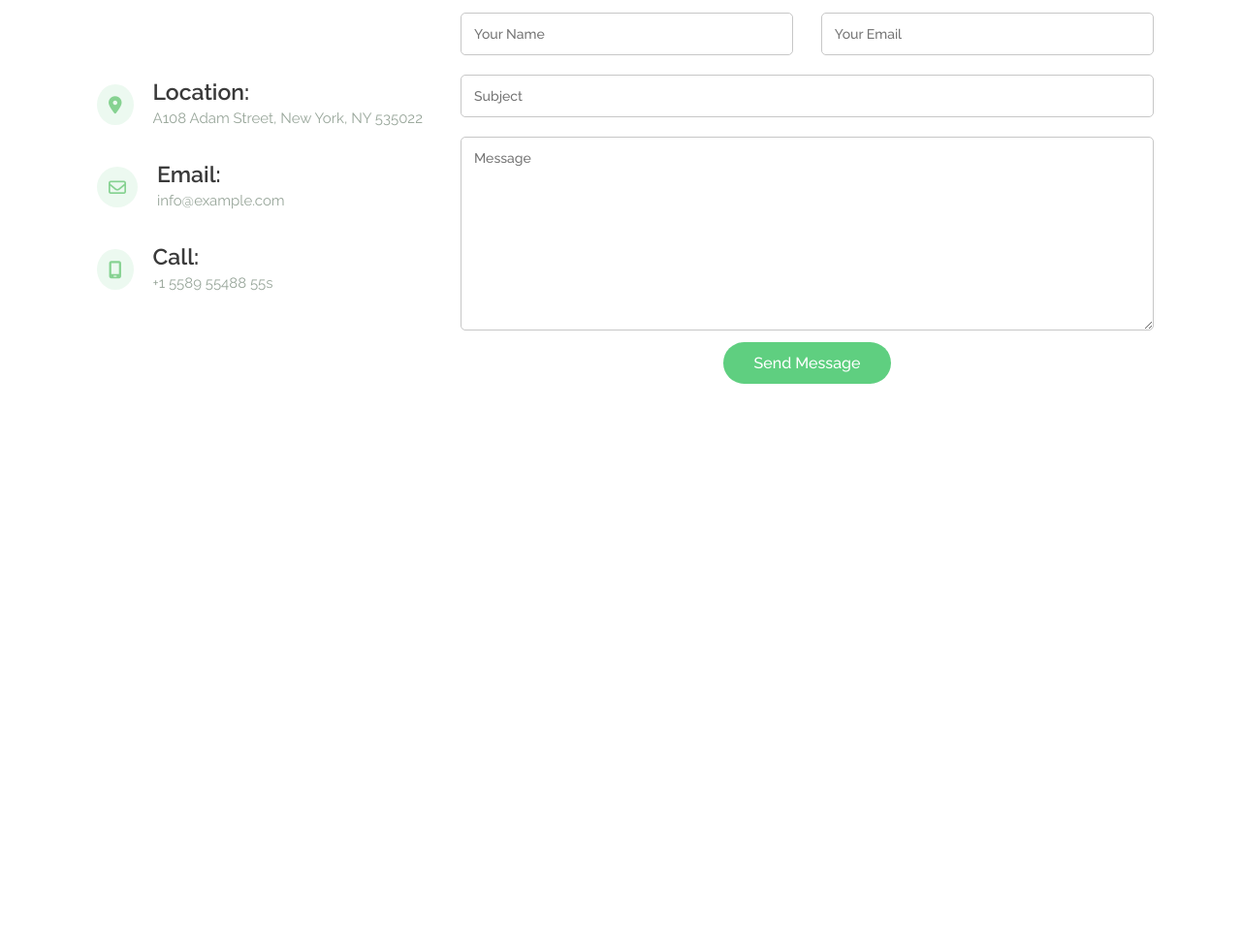
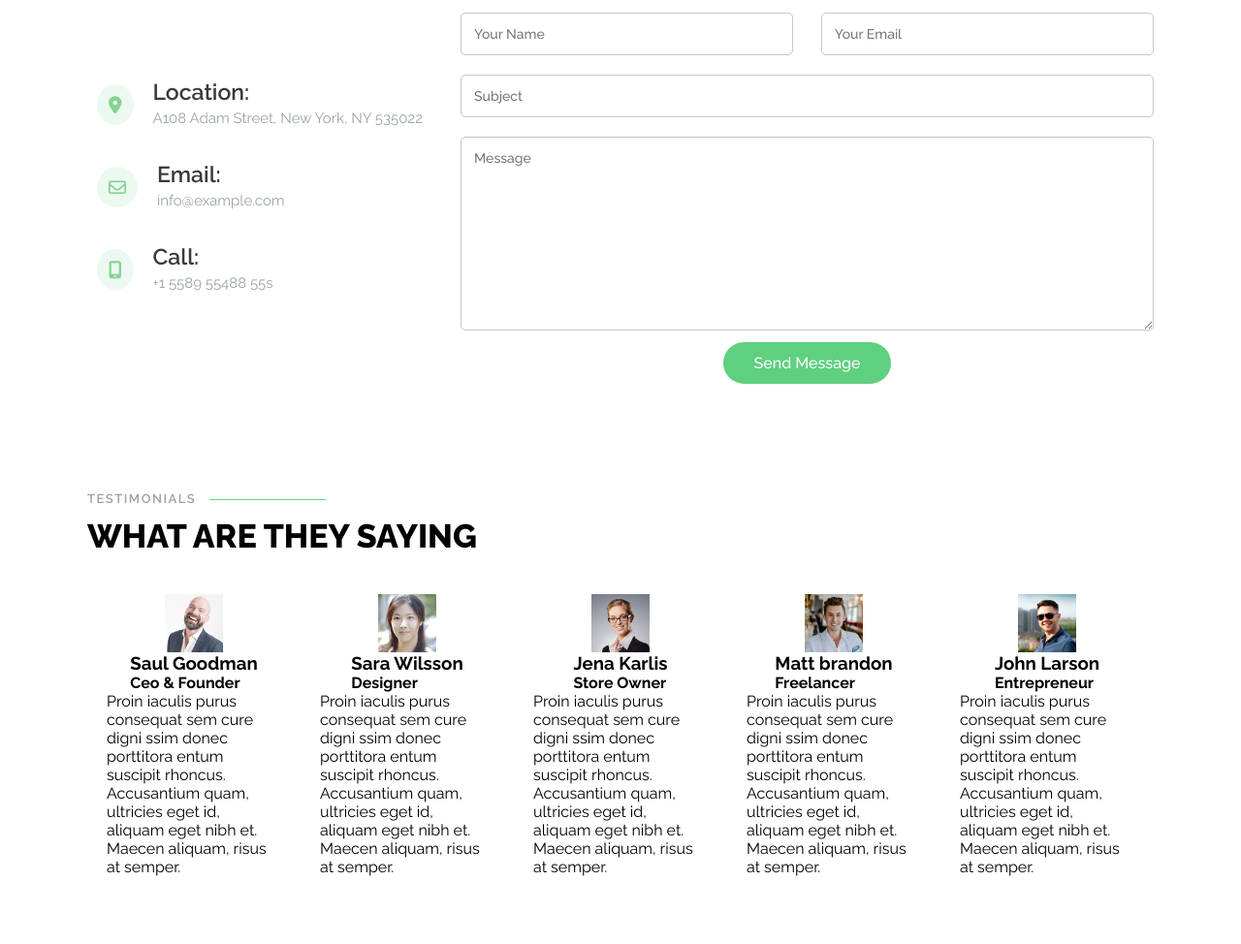
Before and after one commit to TouriaBakassi/School, a plain HTML site: page Home/index-Home.html in a window 1280 px wide. Shown: the part 4641-5615 px from the top of the page at 97% size. Before the commit the page ends 5095 px from the top, so only its background shows below. Drawn offline with Linux system fonts and the light colour scheme.

Commit message:
The Sequel

```diff
--- a/Home/index-Home.html
+++ b/Home/index-Home.html
@@ -489,7 +489,7 @@
     <!-- ...................................... End Section9 .................................-->
     <!-- ...................................... Start Section10 .................................-->
 
-    <section class="sect10">
+    <section class="sect10 contact-and-map">
       <div class="map">
         <iframe
           src="https://www.google.com/maps/embed?pb=!1m18!1m12!1m3!1d3024.361280743014!2d-74.00832638521861!3d40.710062645672174!2m3!1f0!2f0!3f0!3m2!1i1024!2i768!4f13.1!3m3!1m2!1s0x89c25a22a3bda30d%3A0xb89d1fe6bc499443!2sDowntown%20Conference%20Center!5e0!3m2!1sfr!2sma!4v1669233475004!5m2!1sfr!2sma"
@@ -524,18 +524,118 @@
         </div>
         <div class="formulaire">
           <div class="full-name">
-            <input type="text" placeholder="Your Name" /><input type="email" placeholder="Your Email" />
+            <input type="text" placeholder="Your Name" /><input
+              type="email"
+              placeholder="Your Email"
+            />
           </div>
           <div class="subject"><input type="text" placeholder="Subject" /></div>
-         <div class="message"><textarea placeholder="Message" name="message" id="message" cols="30" rows="10"></textarea></div>
-        <div><a href="">Send Message</a></div>
+          <div class="message">
+            <textarea
+              placeholder="Message"
+              name="message"
+              id="message"
+              cols="30"
+              rows="10"
+            ></textarea>
+          </div>
+          <div><a href="">Send Message</a></div>
         </div>
       </div>
     </section>
     <!-- ...................................... End Section10 .................................-->
     <!-- ...................................... Start Section11 .................................-->
-
-    <section class="sect11"></section>
+    <section class="sect11">
+      <div class="grand-titre">
+        <h5>TESTIMONIALS</h5>
+        <div class="line"></div>
+        <h2>WHAT ARE THEY SAYING</h2>
+      </div>
+      <div class="testimonials">
+        <div class="testimonial">
+          <div class="testimonial-photo">
+            <img src="../images/testimonials-1.jpg" alt="testimonials-1" />
+          </div>
+          <div class="testimonial-name">
+            <h3>Saul Goodman</h3>
+            <h4>Ceo & Founder</h4>
+          </div>
+          <div class="testimonial-content">
+            <i></i>
+            <p>
+              Proin iaculis purus consequat sem cure digni ssim donec porttitora
+              entum suscipit rhoncus. Accusantium quam, ultricies eget id,
+              aliquam eget nibh et. Maecen aliquam, risus at semper.
+            </p>
+            <i></i>
+          </div>
+        </div>
+        <div class="testimonial">
+          <div class="testimonial-photo">
+            <img src="../images/testimonials-2.jpg" alt="testimonials-2" />
+          </div>
+          <div class="testimonial-name">
+            <h3>Sara Wilsson</h3>
+            <h4>Designer</h4>
+          </div>
+          <div class="testimonial-content">
+            <i></i>
+            <p>Proin iaculis purus consequat sem cure digni ssim donec porttitora
+              entum suscipit rhoncus. Accusantium quam, ultricies eget id,
+              aliquam eget nibh et. Maecen aliquam, risus at semper.</p>
+            <i></i>
+          </div>
+        </div>
+        <div class="testimonial">
+          <div class="testimonial-photo">
+            <img src="../images/testimonials-3.jpg" alt="testimonials-3" />
+          </div>
+          <div class="testimonial-name">
+            <h3>Jena Karlis</h3>
+            <h4>Store Owner</h4>
+          </div>
+          <div class="testimonial-content">
+            <i></i>
+            <p>Proin iaculis purus consequat sem cure digni ssim donec porttitora
+              entum suscipit rhoncus. Accusantium quam, ultricies eget id,
+              aliquam eget nibh et. Maecen aliquam, risus at semper.</p>
+            <i></i>
+          </div>
+        </div>
+        <div class="testimonial">
+          <div class="testimonial-photo">
+            <img src="../images/testimonials-4.jpg" alt="testimonials-4" />
+          </div>
+          <div class="testimonial-name">
+            <h3>Matt brandon</h3>
+            <h4>Freelancer</h4>
+          </div>
+          <div class="testimonial-content">
+            <i></i>
+            <p>Proin iaculis purus consequat sem cure digni ssim donec porttitora
+              entum suscipit rhoncus. Accusantium quam, ultricies eget id,
+              aliquam eget nibh et. Maecen aliquam, risus at semper.</p>
+            <i></i>
+          </div>
+        </div>
+        <div class="testimonial">
+          <div class="testimonial-photo">
+            <img src="../images/testimonials-5.jpg" alt="testimonials-5" />
+          </div>
+          <div class="testimonial-name">
+            <h3>John Larson</h3>
+            <h4>Entrepreneur</h4>
+          </div>
+          <div class="testimonial-content">
+            <i></i>
+            <p>Proin iaculis purus consequat sem cure digni ssim donec porttitora
+              entum suscipit rhoncus. Accusantium quam, ultricies eget id,
+              aliquam eget nibh et. Maecen aliquam, risus at semper.</p>
+            <i></i>
+          </div>
+        </div>
+      </div>
+    </section>
     <!-- ...................................... End Section11 .................................-->
     <!-- ...................................... Start Section12 .................................-->
 
--- a/Home/style-Home.css
+++ b/Home/style-Home.css
@@ -860,6 +860,37 @@ font-weight: 500;
 }
 /* ...................................... End Section 10............................... */
 /* ...................................... Start Section 11............................... */
+.sect11{
+padding: 50px 90px;
+}
+/* End about 'grand-titre' class we were stylese before in Section  6 'courses' */
+.testimonials{
+  display: flex;
+  justify-content: space-between;
+  align-items: center;
+  flex-direction: row;
+}
+.testimonial{
+  width: 50%;
+  padding: 20px;
+  display: flex;
+  justify-content: space-between;
+  align-items: center;
+  flex-direction: column;
+}
+.testimonial-photo{
+  width: 60px;
+  height: 60px;
+}
+.testimonial-photo img{
+  width: 100%;
+  height: 100%;
+}
+
+
+
+
+
 
 /* ...................................... End Section 11............................... */
 /* ...................................... Start Section 12............................... */
```
Also changed, not shown: images/testimonials-1.jpg (added), images/testimonials-2.jpg (added), images/testimonials-3.jpg (added), images/testimonials-4.jpg (added), images/testimonials-5.jpg (added).
